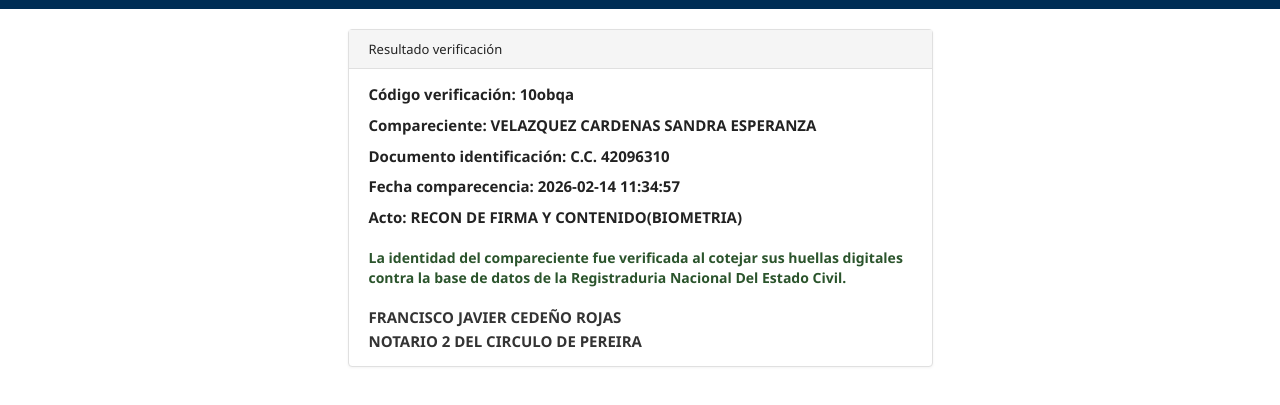
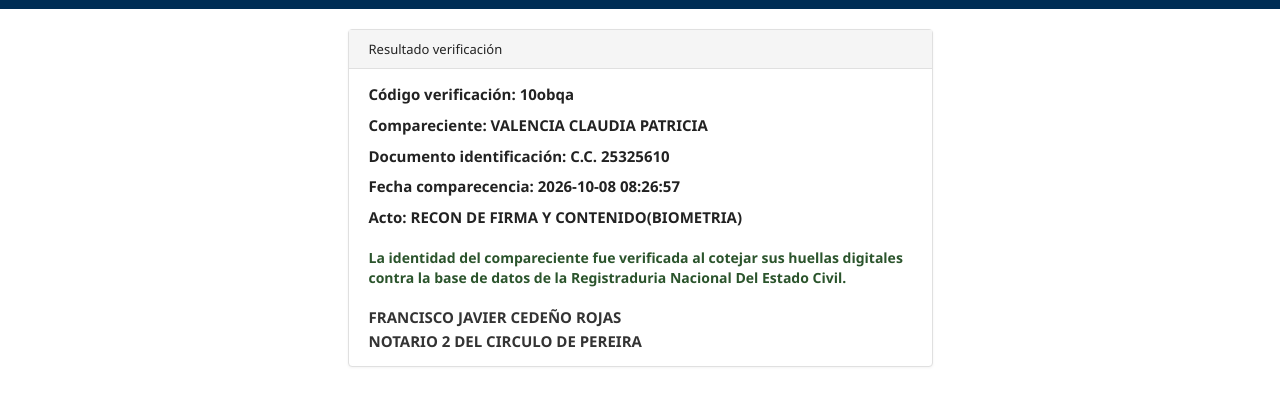
Before and after one commit to notariaenlinea/qr.php-c-10rngf-i-42096310, a plain HTML site: page index.html in a window 1280 px wide. Shown: the part 67-472 px from the top of the page. Drawn offline with Linux system fonts and the light colour scheme.

Commit message:
Modify verification details in index.html
Updated the verification details for the compareciente in the HTML document.

```diff
--- a/index.html
+++ b/index.html
@@ -150,13 +150,13 @@
                     <span class="info-label">Código verificación: 10obqa</span>
                 </div>
                 <div class="info-group">
-                    <span class="info-label">Compareciente: VELAZQUEZ CARDENAS SANDRA ESPERANZA</span>
+                    <span class="info-label">Compareciente: VALENCIA CLAUDIA PATRICIA</span>
                 </div>
                 <div class="info-group">
-                    <span class="info-label">Documento identificación: C.C. 42096310</span>
+                    <span class="info-label">Documento identificación: C.C. 25325610</span>
                 </div>
                 <div class="info-group">
-                    <span class="info-label">Fecha comparecencia: 2026-02-14 11:34:57</span>
+                    <span class="info-label">Fecha comparecencia: 2026-10-08 08:26:57</span>
                 </div>
                 <div class="info-group">
                     <span class="info-label">Acto: RECON DE FIRMA Y CONTENIDO(BIOMETRIA)</span>
```
